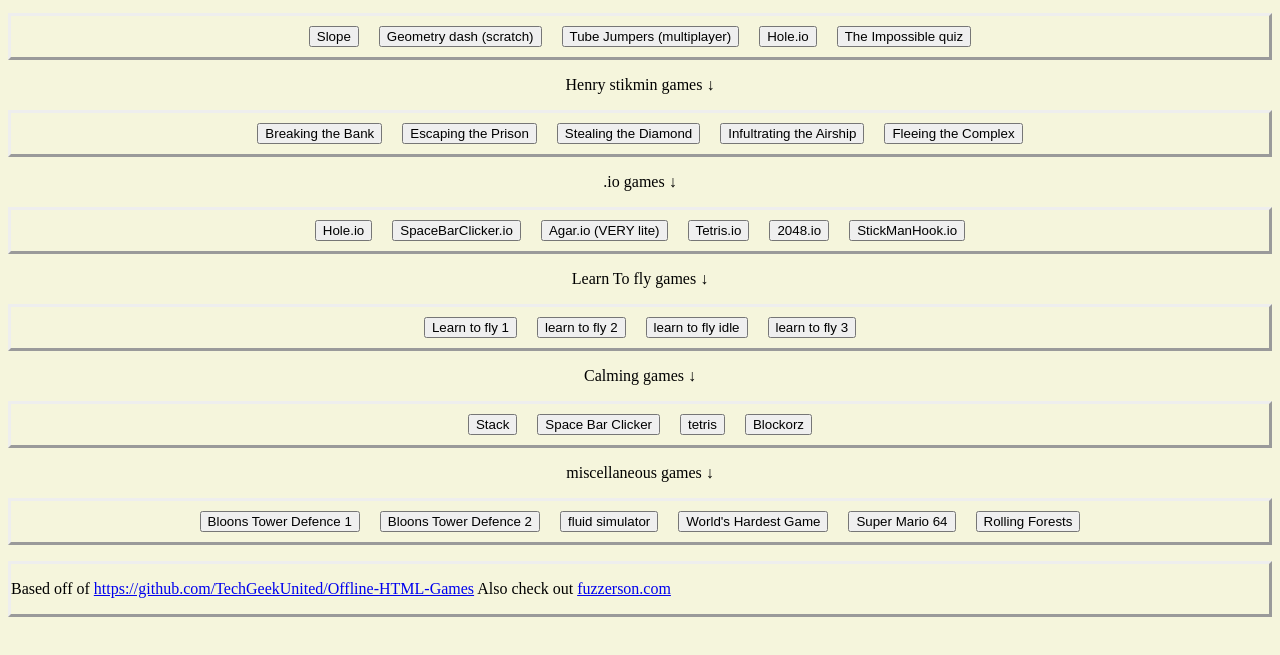
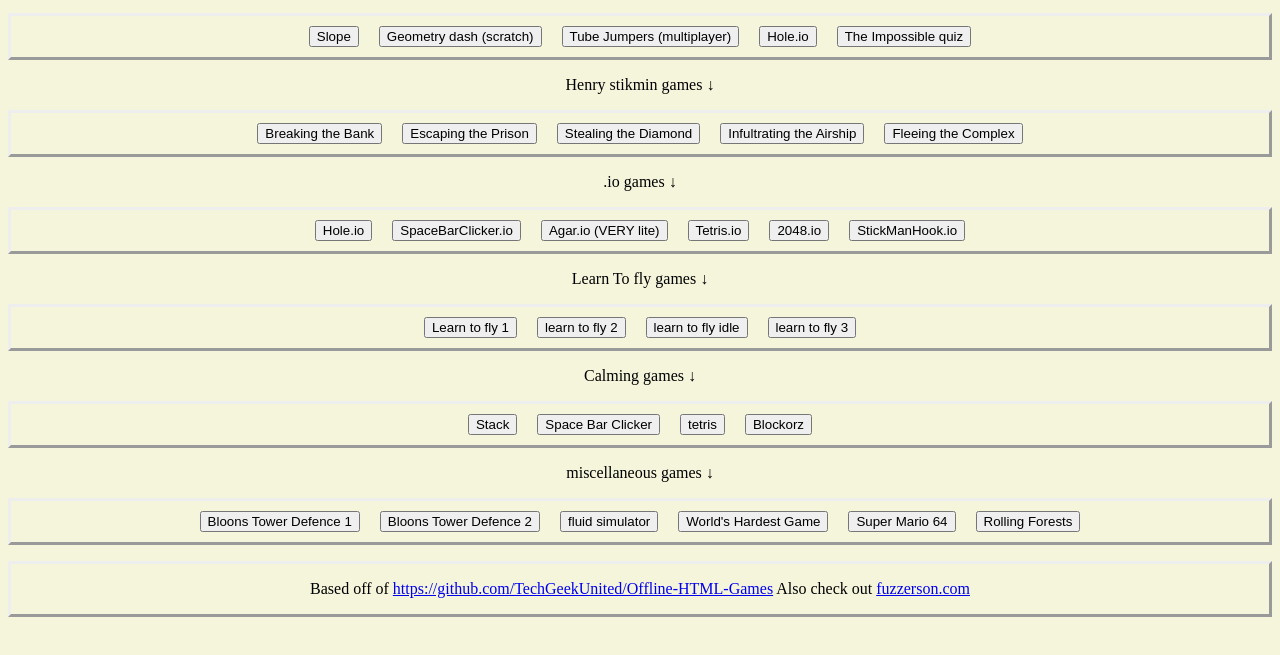
Before and after one commit to fuzzerson/fuzzersonmath2, a plain HTML site: page index.html in a window 1280 px wide. Shown: the part 101-756 px from the top of the page. Drawn offline with Linux system fonts and the light colour scheme.

Commit message:
Update index.html

```diff
--- a/index.html
+++ b/index.html
@@ -161,7 +161,7 @@ body {
     </div>
     <p></p>
 
-    <div class="bottom-text"> <p>Based off of
+    <div class="div"> <p>Based off of
         <a href="https://github.com/TechGeekUnited/Offline-HTML-Games">
             https://github.com/TechGeekUnited/Offline-HTML-Games</a>
          Also check out <a href="https://www.fuzzerson.com/">fuzzerson.com</a></p> </div>
```
